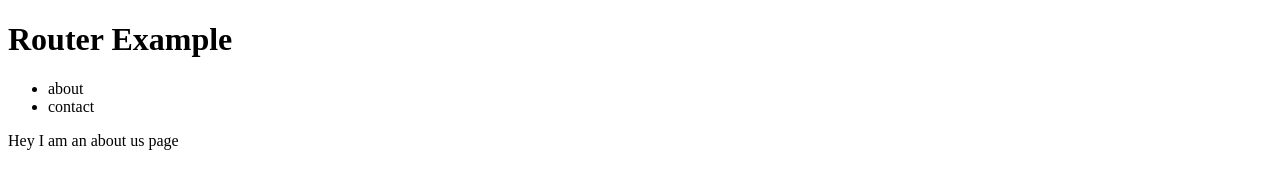
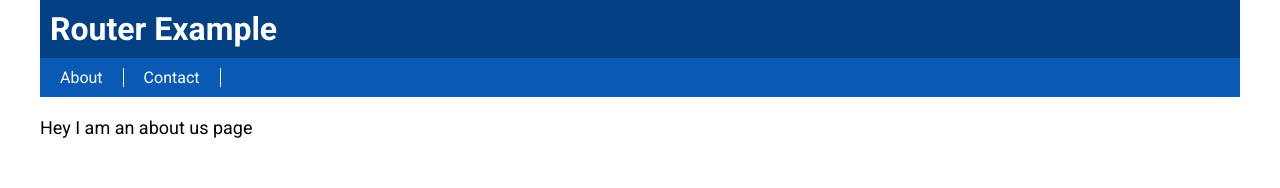
Before and after one commit to amrit07/router-example, a website: page index.html in a window 1280 px wide. Drawn offline with nearby package versions, Linux system fonts and the light colour scheme.

Commit message:
style edited

```diff
--- a/app.js
+++ b/app.js
@@ -8,16 +8,16 @@ var root = document.getElementById('root');
 
 // adding routes
 Router
-    .add('about', function() {
+    .add('About', function() {
         root.innerHTML =  'Hey I am an about us page';
     })
-    .add('contact', function() {
+    .add('Contact', function() {
         root.innerHTML = 'Plz contact me at the following address';
     })
-    .check('about').listen();
+    .check('About').listen();
 
 // forwarding
-Router.navigate('/about');
+Router.navigate('/About');
 var menuItem = document.getElementsByClassName('menuitem');
 
 $('.menuitem').on('click',function(ele){
--- a/index.html
+++ b/index.html
@@ -3,17 +3,21 @@
 <head>
     <meta charset="UTF-8">
     <title>Title</title>
+    <link href="https://fonts.googleapis.com/css?family=Roboto:400,700" rel="stylesheet">
+    <link rel="stylesheet" href="style.css" />
     <script src="node_modules/jquery/dist/jquery.js"></script>
     <script src="my-router/router.js"></script>
 </head>
 <body>
-<h1> Router Example</h1>
-<ul>
-    <li class="menuitem">about</li>
-    <li class="menuitem">contact</li>
+    <div id="container"><header><h1> Router Example</h1></header>
+
+<ul id="nav">
+    <li class="menuitem">About</li>
+    <li class="menuitem">Contact</li>
 </ul>
 
 <div id="root"></div>
+</div>
 <script src="app.js"></script>
 </body>
 </html>
--- /dev/null
+++ b/style.css
@@ -0,0 +1,8 @@
+*{margin:0; padding:0; list-style: none; box-sizing: border-box}
+body{margin:0; padding:0; font-family: 'Roboto', sans-serif;}
+#container{width:1200px; margin:0 auto}
+header{background:#034084; padding:10px}
+header h1{color: #fff}
+ul#nav{background:#095ab5; display: flex; padding:10px 0}
+ul#nav li{padding:0 20px; font-size:16px; color:#fff; border-right:1px solid #fff}
+#root{padding:20px 0; font-size:18px}
```
